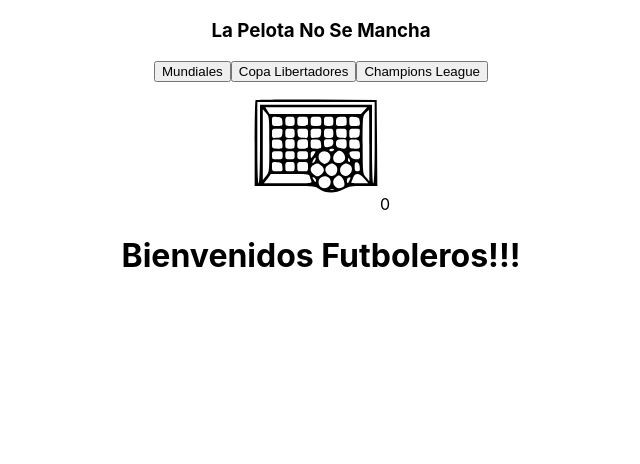
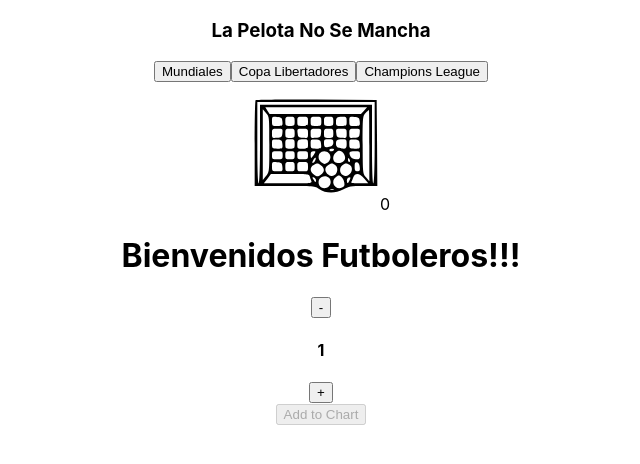
Before and after one commit to Alancg84/ReactProyectoFinal-AlanCascoGiachetto, a React (Create React App) app: page / in a window 1280 px wide. Shown: the top 464 px of the page, without its empty margins (319-959 px from the left). Built offline with nearby package versions, Linux system fonts and the light colour scheme.

Commit message:
subo Contador con boton

```diff
--- a/src/App.js
+++ b/src/App.js
@@ -1,12 +1,16 @@
 import './App.css';
 import NavBar from './components/NavBar/NavBar';
 import ItemListContainer from './components/ItemListContainer/ItemListContainer';
+import ItemCount from './components/ItemCount/ItemCount.js';
+
+
 
 function App() {
   return (
     <div className="App">
       <NavBar />
       <ItemListContainer greeting={"Bienvenidos Futboleros!!!"}/>
+      <ItemCount initial = {1}  stock = {10}  onAdd = {(quantity) => console.log ('Cantidad agregada ',quantity)}/>
     </div>
   );
 }
--- /dev/null
+++ b/src/components/ItemCount/ItemCount.js
@@ -0,0 +1,36 @@
+import './ItemCount.css';
+import { useState } from 'react';
+
+const ItemCount = ({stock, initial, onAdd}) => {
+    const [quantity, setQuantity] = useState (initial);
+
+    const increment = () => {
+
+        if(quantity < stock) {
+            setQuantity (quantity+1)
+        }
+    }
+
+    const decrement = () => {
+        if (quantity > 1) {
+            setQuantity (quantity-1)
+        }
+    }
+
+    return (
+        <div className='Counter'>
+            <div className='Controls'>
+                <button className='Button' onClick = {decrement}>-</button>
+                <h4 className='Number'>{quantity}</h4>
+                <button className='Button' onClick = {increment}>+</button>
+            </div>
+            <div>
+                <button className='Button' onClick={() => onAdd(quantity)}disabled = {stock}>
+                    Add to Chart
+                </button>
+            </div>
+        </div>
+    )
+}
+
+export default ItemCount
```
Also changed, not shown: src/components/ItemCount/ItemCount.css (added).
